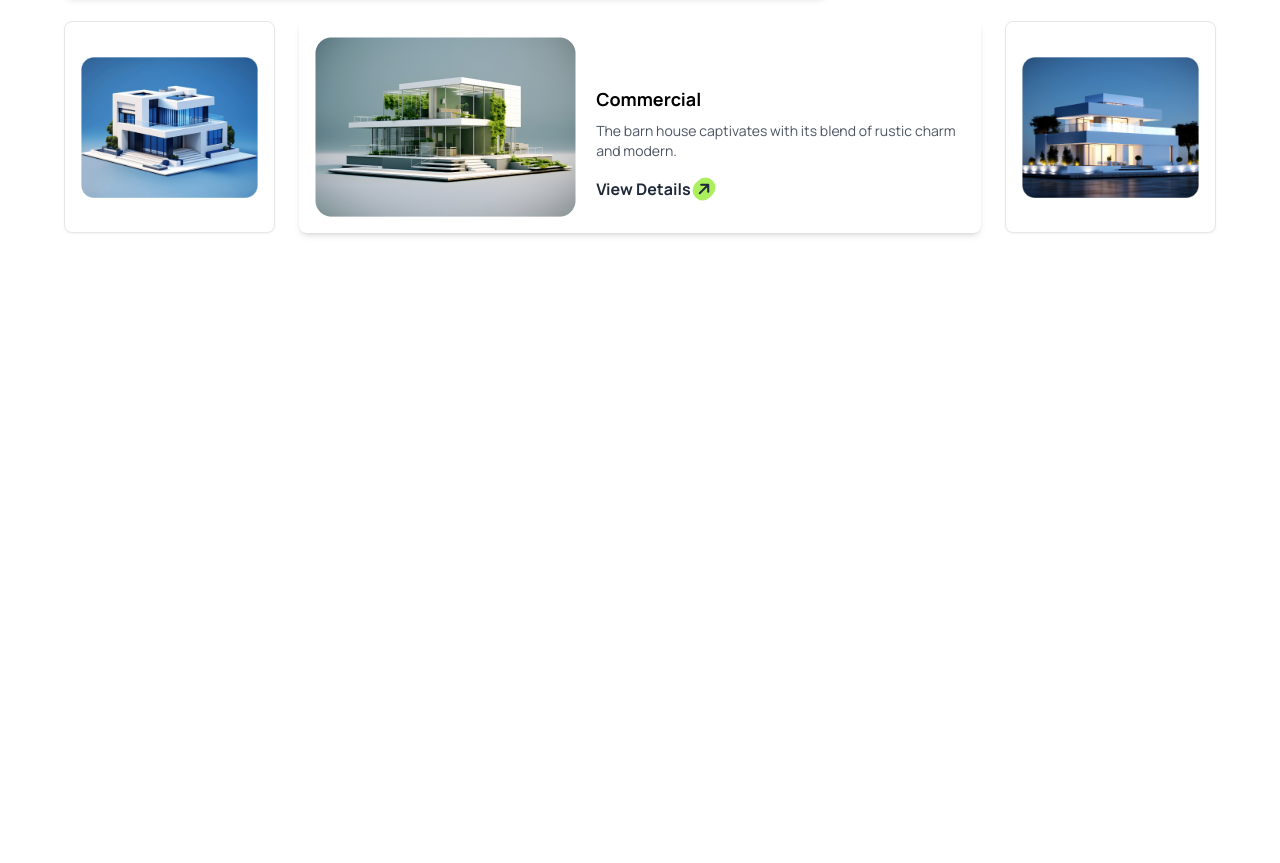
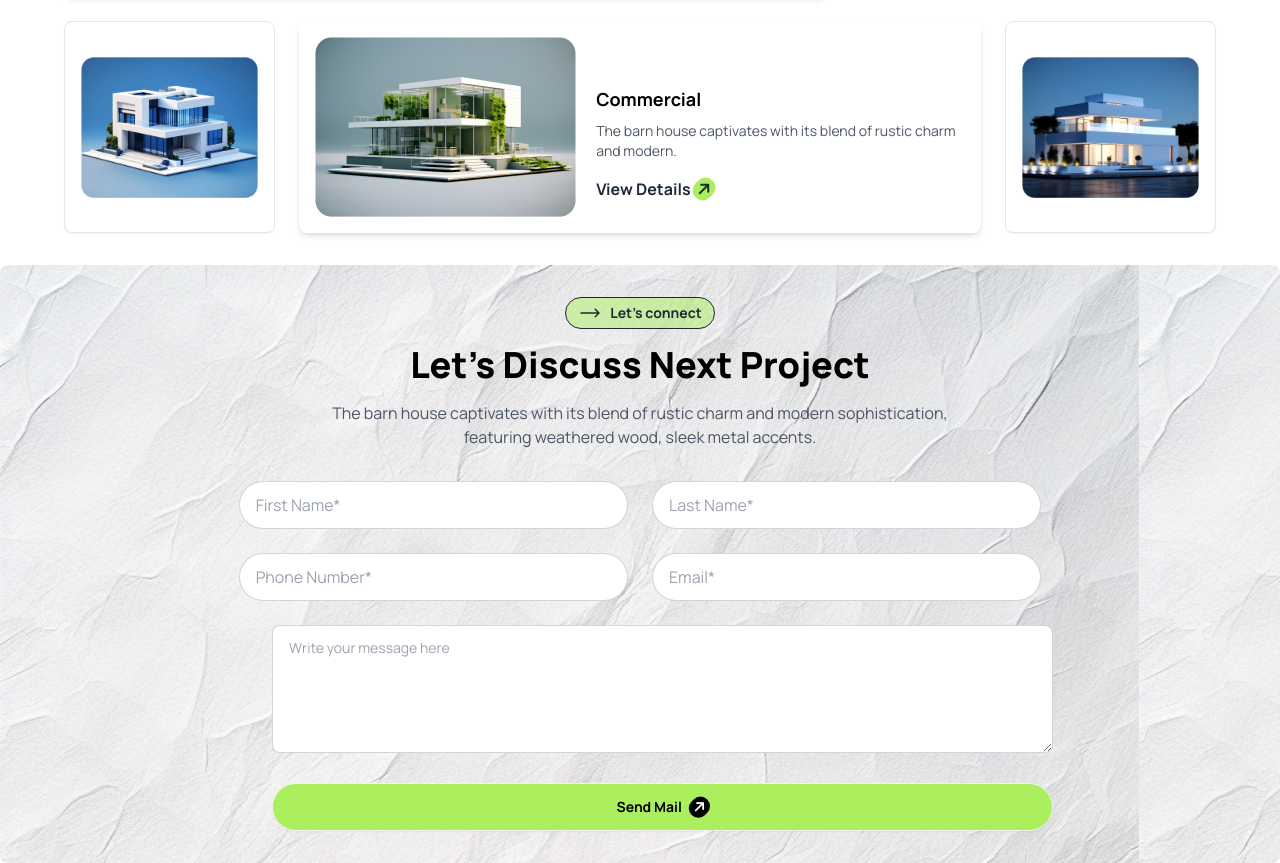
Before and after one commit to akib1437/Assingment-3, a plain HTML site: page index.html in a window 1280 px wide. Shown: the part 2454-3317 px from the top of the page. Before the commit the page ends 2719 px from the top, so only its background shows below. Drawn offline with nearby package versions, Linux system fonts and the light colour scheme; a web font is replaced by a local one.

```diff
--- a/index.html
+++ b/index.html
@@ -281,7 +281,48 @@
                     </div>
                 </div>
         </section>
-
+        <!-- Let's connect -->
+        <section class="bg-[url('./assets/bg.jpg')] bg-gray-100 rounded-lg p-8">
+            <div class="text-center mb-8">
+                <button class="btn btn-outline btn-sm mb-4 rounded-full font-bold bg-section-btn"><svg
+                        xmlns="http://www.w3.org/2000/svg" fill="none" viewBox="0 0 24 24" stroke-width="1.5"
+                        stroke="currentColor" class="size-6">
+                        <path stroke-linecap="round" stroke-linejoin="round"
+                            d="M17.25 8.25 21 12m0 0-3.75 3.75M21 12H3" />
+                    </svg>Let's connect</button>
+                <h2 class="text-4xl font-extrabold text-black mb-4">Let's Discuss Next Project</h2>
+                <p class="text-gray-600">The barn house captivates with its blend of rustic charm and modern
+                    sophistication,<br> featuring weathered wood, sleek metal accents.</p>
+            </div>
+            <div>
+                <form class="space-y-6">
+                    <div class="grid grid-cols-1 md:grid-cols-6 gap-6">
+                        <input type="name" class="input input-bordered w-full rounded-full lg:col-start-2 lg:col-span-2"
+                            placeholder="First Name*" required>
+                        <input type="name" class="input input-bordered w-full rounded-full lg:col-start-4 lg:col-span-2"
+                            placeholder="Last Name*" required>
+                    </div>
+                    <div class="grid grid-cols-1 md:grid-cols-6 gap-6">
+                        <input type="number"
+                            class="input input-bordered w-full rounded-full lg:col-start-2 lg:col-span-2"
+                            placeholder="Phone Number*" required>
+                        <input type="email"
+                            class="input input-bordered w-full rounded-full lg:col-start-4 lg:col-span-2"
+                            placeholder="Email*" required>
+                    </div>
+                    <div class="ml-0 lg:ml-60">
+                        <textarea placeholder="Write your message here"
+                            class="textarea textarea-bordered w-full lg:w-4/5 h-32 rounded-lg"></textarea>
+                    </div>
+                    <div class="ml-0 lg:ml-60">
+                        <button class="btn bg-primary-btn text-black font-bold py-3 rounded-full w-full lg:w-4/5"
+                            type="submit">Send Mail
+                            <i class="fa-solid fa-arrow-up text-white rotate-45 bg-black px-1 py-1 rounded-full"></i>
+                            <button>
+                    </div>
+                </form>
+            </div>
+        </section>
     </main>
     <footer>
 
```
